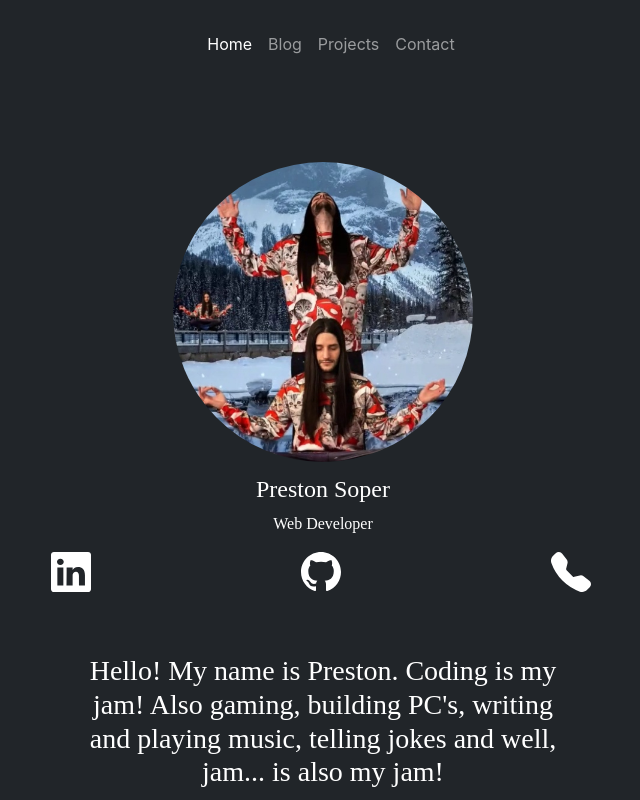
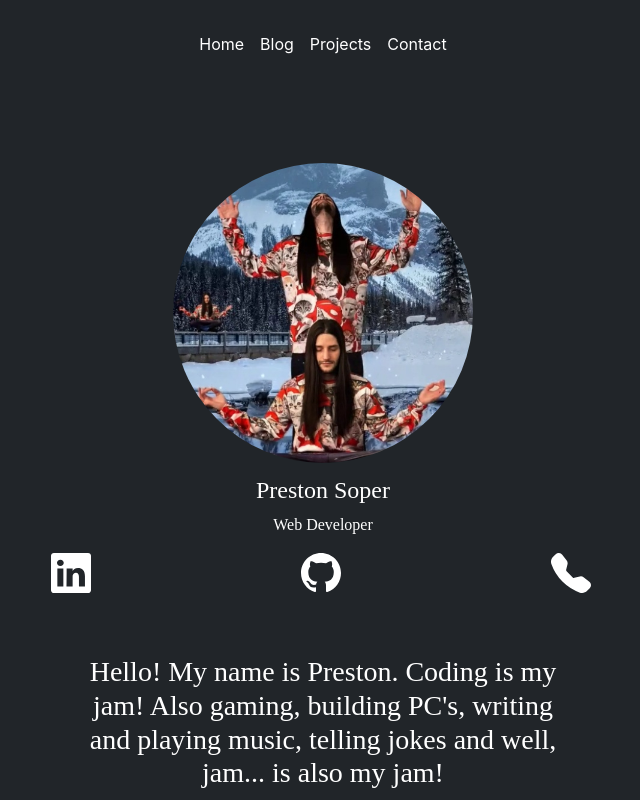
Before and after one commit to psoper1/psoper1.github.io, a React (Create React App) app in the folder app/: page / in a window 1280 px wide. Shown: the whole page, without its empty margins (317-957 px from the left). Built offline with nearby package versions, Linux system fonts and the light colour scheme; the HTML template or start-up script is replaced by a standard one; a web font is replaced by a local one.

Commit message:
fixed navbar behavior

```diff
--- a/app/public/index.html
+++ b/app/public/index.html
@@ -1,14 +1,12 @@
 <!DOCTYPE html>
 <html lang="en">
+
 <head>
   <meta charset="utf-8" />
   <link rel="icon" href="%PUBLIC_URL%/favicon.ico" />
   <meta name="viewport" content="width=device-width, initial-scale=1" />
   <meta name="theme-color" content="#000000" />
-    <meta
-      name="description"
-      content="Web site created using create-react-app"
-    />
+  <meta name="description" content="Web site created using create-react-app" />
   <link rel="apple-touch-icon" href="%PUBLIC_URL%/logo192.png" />
   <!--
       manifest.json provides metadata used when your web app is installed on a
@@ -30,6 +28,7 @@
     -->
   <title>Preston Sopers' Portfolio</title>
 </head>
+
 <body class="text-bg-dark p-3" id="root">
   <noscript>You need to enable JavaScript to run this app.</noscript>
   <!-- <div id="root"></div> -->
@@ -43,5 +42,12 @@
       To begin the development, run `npm start` or `yarn start`.
       To create a production bundle, use `npm run build` or `yarn build`.
     -->
+  <script src="https://cdn.jsdelivr.net/npm/@popperjs/core@2.11.7/dist/umd/popper.min.js"
+    integrity="sha384-zYPOMqeu1DAVkHiLqWBUTcbYfZ8osu1Nd6Z89ify25QV9guujx43ITvfi12/QExE"
+    crossorigin="anonymous"></script>
+  <script src="https://cdn.jsdelivr.net/npm/bootstrap@5.3.0-alpha3/dist/js/bootstrap.min.js"
+    integrity="sha384-Y4oOpwW3duJdCWv5ly8SCFYWqFDsfob/3GkgExXKV4idmbt98QcxXYs9UoXAB7BZ"
+    crossorigin="anonymous"></script>
 </body>
+
 </html>
--- a/app/src/App.css
+++ b/app/src/App.css
@@ -20,11 +20,34 @@
   font-family: Alkatra;
 }
 
-/* @media only screen and (max-width: 991px) {
-  #theNav {
-    display: none;
+.navbar {
+  background-color: #212529;
+  position: absolute;
+  width: 100%;
+  line-height: 25px;
+  position: sticky;
+  top: 0px;
+  z-index: 1;
+  /* box-shadow: 0 2px 4px 0 rgba(0, 0, 0, .2); */
+}
+
+.navbar-toggler:focus,
+.navbar-toggler:active,
+.navbar-toggler-icon:focus,
+.navbar-toggler {
+    outline: none;
+    color: #0000ff00;
+    border: none;
+}
+
+@media (min-width: 1030px) {
+  .navbar-collapse {
+      display: block !important;
+      height: auto !important;
+      padding-bottom: 0;
+      overflow: visible !important;
   }
-} */
+}
 
 .active {
   color: blue;
--- a/app/src/Components/Main Container/MainContainer.js
+++ b/app/src/Components/Main Container/MainContainer.js
@@ -6,7 +6,9 @@ function MainContainer() {
         <>
             <div id="main-container" className="container contact-card">
             <ProfileWrapper />
+            <div>
             <SocialIcons />
+            </div>
             </div>
         </>
     )
--- a/app/src/Components/NavBar.js
+++ b/app/src/Components/NavBar.js
@@ -8,16 +8,17 @@ function NavBar() {
 
     return (
         <>
-            <nav id="navbarid" className=" navbar navbar-expand-lg navbar-dark bg-dark">
+            <nav className="navbar navbar-expand-lg navbar-light">
                 <div className="container-fluid">
-                    {/* eslint-disable-next-line */}
-                    <a className="navbar-brand" href="#"></a>
-                    <div className="nav justify-content-center navbar-collapse" id="navbarNavAltMarkup">
+                    <button className="navbar-toggler" type="button" data-bs-toggle="collapse" data-bs-target="#navbarNav" aria-controls="navbarNav" aria-expanded="false" aria-label="Toggle navigation">
+                        <span className="navbar-toggler-icon justify-content-end"></span>
+                    </button>
+                    <div className="collapse navbar-collapse justify-content-center" id="navbarNav">
                         <div className="navbar-nav">
-                            <NavLink to="/" className="nav-link">Home</NavLink>
-                            <NavLink to="/blog" className="nav-link">Blog</NavLink>
-                            <NavLink to="/projects" className="nav-link">Projects</NavLink>
-                            <NavLink to="/contact" className="nav-link">Contact</NavLink>
+                            <NavLink to="/" className="nav-link text-white">Home</NavLink>
+                            <NavLink to="/blog" className="nav-link text-white">Blog</NavLink>
+                            <NavLink to="/projects" className="nav-link text-white">Projects</NavLink>
+                            <NavLink to="/contact" className="nav-link text-white">Contact</NavLink>
                         </div>
                     </div>
                 </div>
```
Lines whose indentation alone changed are shown as unchanged.
